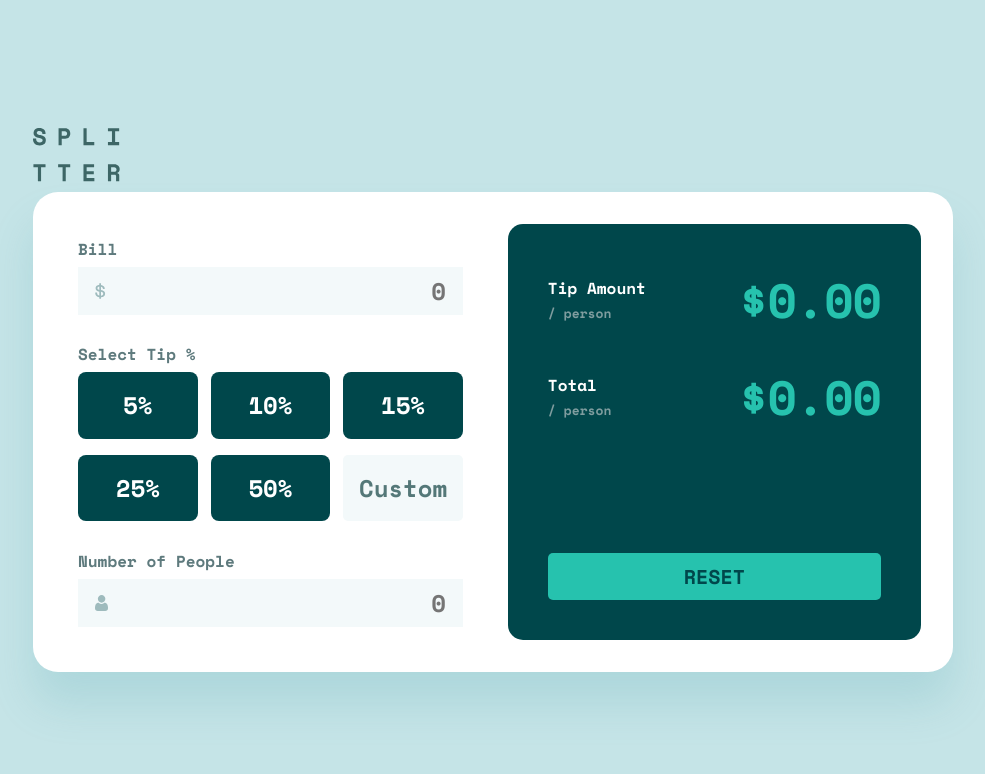
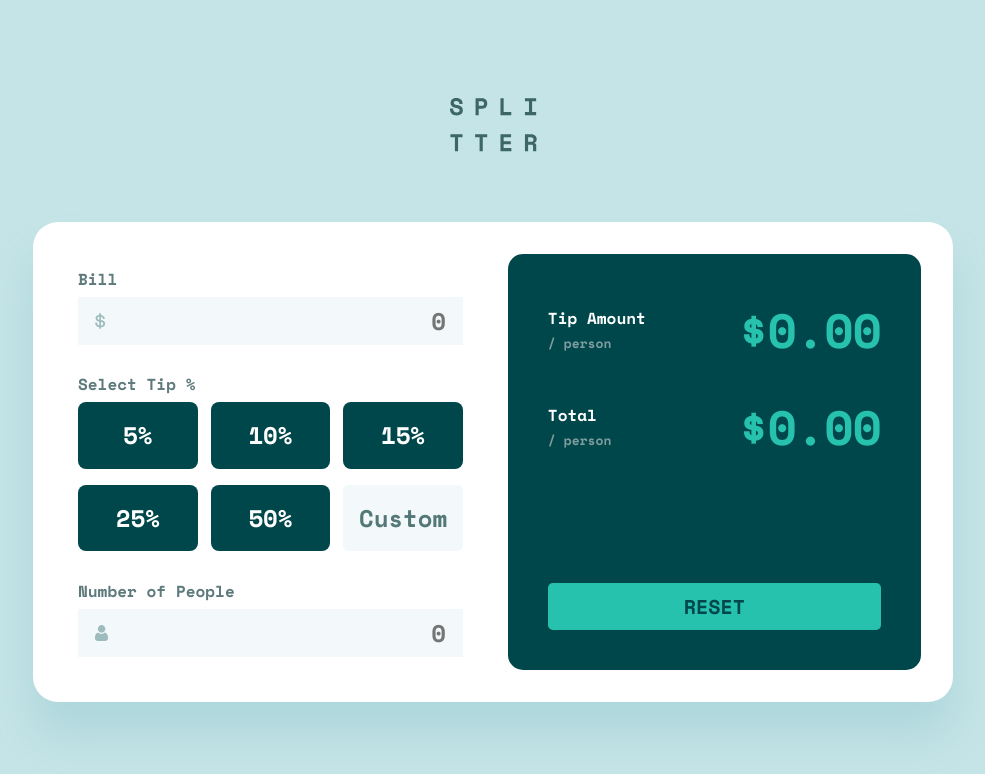
Before and after one commit to UtopicUnicorn995/FM-tip-calculator, a React (Vite) app: page / in a window 1280 px wide. Shown: the top 774 px of the page, without its empty margins (147-1132 px from the left). Built offline with nearby package versions, Linux system fonts and the light colour scheme.

Commit message:
FM-tip-calculator: updated label text color

```diff
--- a/src/index.css
+++ b/src/index.css
@@ -39,6 +39,7 @@ h1 {
   font-size: 3.2em;
   line-height: 1.1;
   margin: 0;
+  text-align: center;
 }
 
 p{
@@ -64,6 +65,14 @@ button:focus-visible {
   outline: 4px auto -webkit-focus-ring-color;
 }
 
+#root{
+  display: flex;
+  flex-direction: column;
+  justify-content: center;
+  align-items: center;
+  row-gap: 60px;
+}
+
 @media (prefers-color-scheme: light) {
   :root {
     color: #213547;
```
